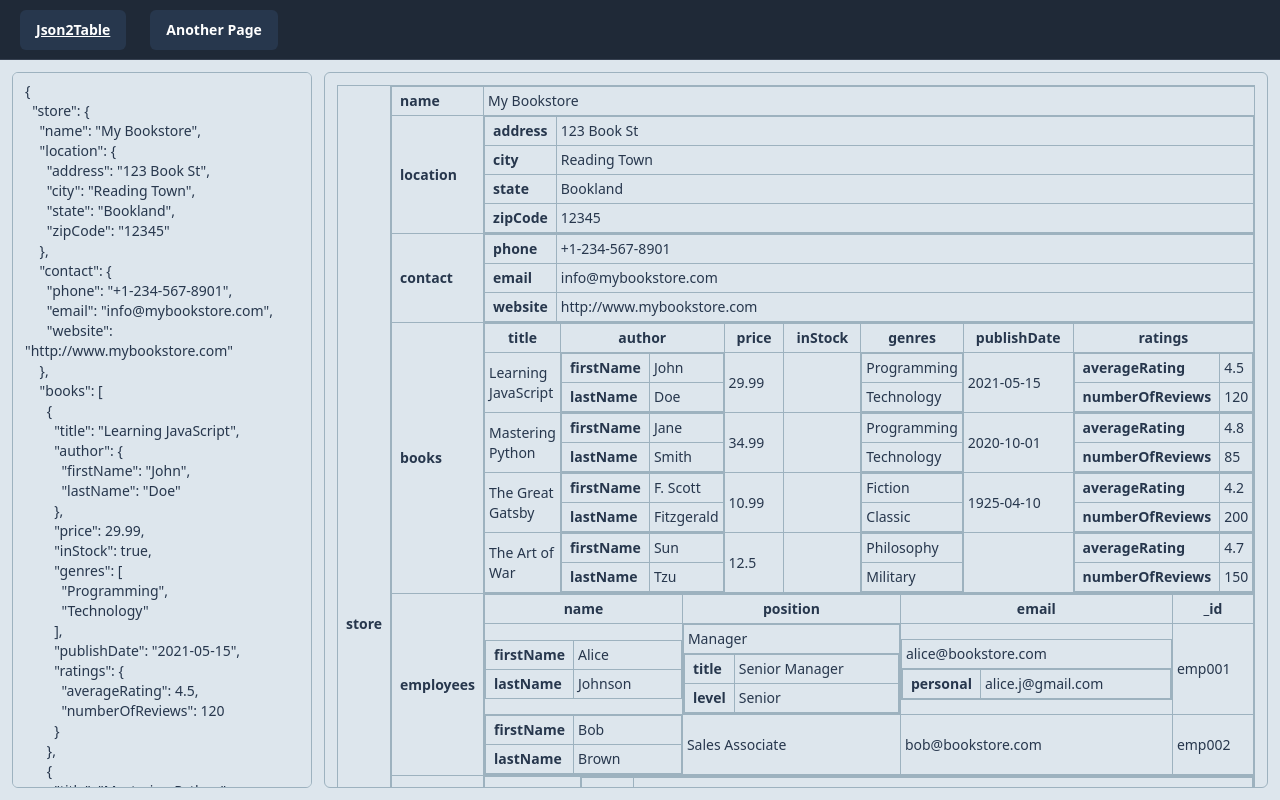
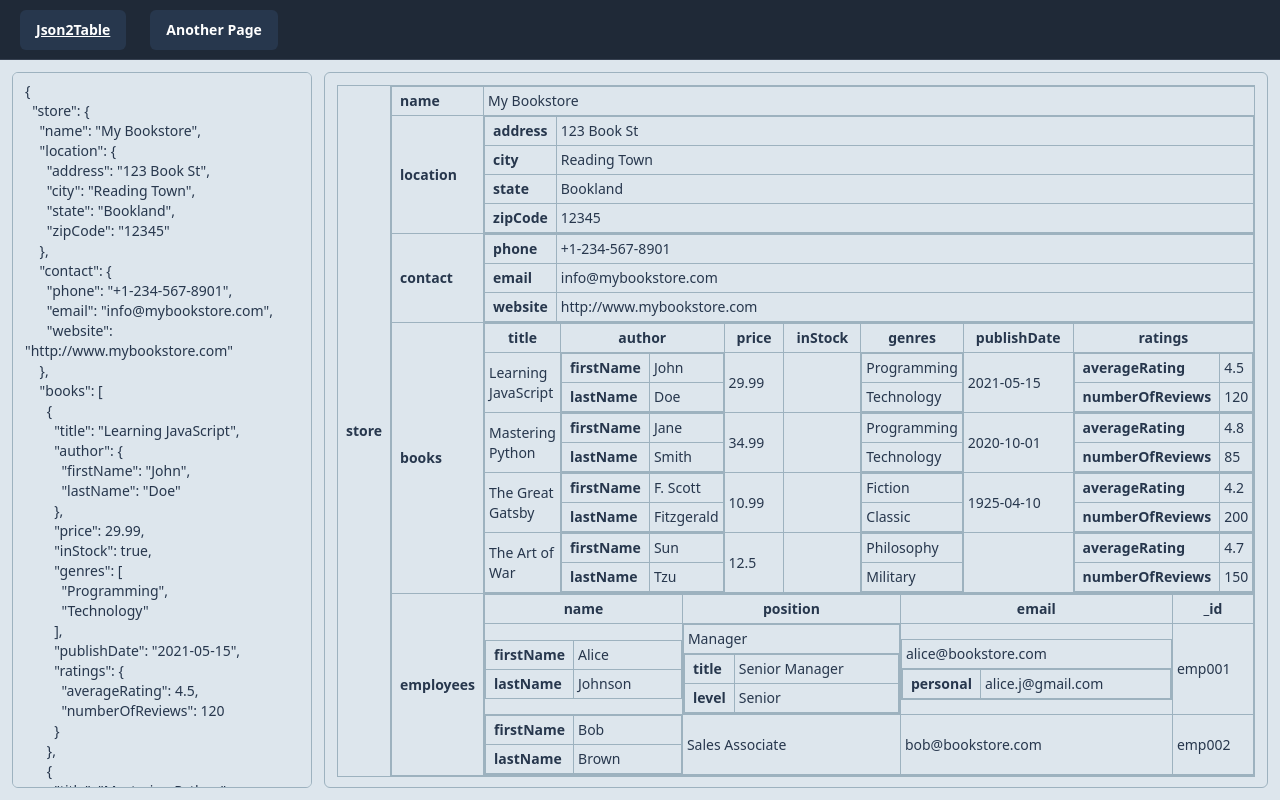
Before and after one commit to l1ancg/online-tools, a Next.js app: page /json2table in a window 1280 px wide. Built offline with nearby package versions, Linux system fonts and the light colour scheme.

Commit message:
demo data

```diff
--- a/pages/json2table.tsx
+++ b/pages/json2table.tsx
@@ -133,36 +133,7 @@ export default function Json2Table() {
           "Inventory Management"
         ]
       }
-    ],
-    "hours": {
-      "monday": {
-        "open": "09:00",
-        "close": "18:00"
-      },
-      "tuesday": {
-        "open": "09:00",
-        "close": "18:00"
-      },
-      "wednesday": {
-        "open": "09:00",
-        "close": "18:00"
-      },
-      "thursday": {
-        "open": "09:00",
-        "close": "20:00"
-      },
-      "friday": {
-        "open": "09:00",
-        "close": "20:00"
-      },
-      "saturday": {
-        "open": "10:00",
-        "close": "17:00"
-      },
-      "sunday": {
-        "closed": true
-      }
-    }
+    ]
   }
 }`);
   const [tableVal, setTableVal] = React.useState<
```
